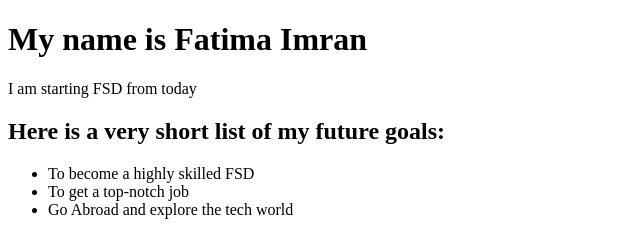
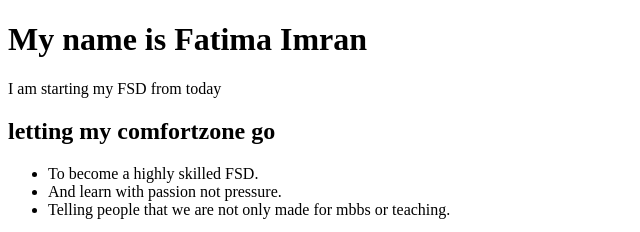
Before and after one commit to fatima-imran8/my-first-project, a plain HTML site: page index.html in a window 1280 px wide. Shown: the top 232 px of the page, without its empty margins (0-640 px from the left). Drawn offline with Linux system fonts and the light colour scheme.

Commit message:
Update index.html

```diff
--- a/index.html
+++ b/index.html
@@ -5,12 +5,12 @@
   </head>
   <body>
   <h1>My name is Fatima Imran</h1>
-  <p>I am starting FSD from today</p>
-  <h2>Here is a very short list of my future goals: </h2>
+  <p>I am starting my FSD from today</p>
+  <h2>letting my comfortzone go </h2>
   <ul>
-    <li>To become a highly skilled FSD</li>
-    <li> To get a top-notch job</li>
-    <li>Go Abroad and explore the tech world</li>
+    <li>To become a highly skilled FSD.</li>
+    <li> And learn with passion not pressure.</li>
+    <li>Telling people that we are not only made for mbbs or teaching.</li>
   </ul>
   <img src="/angry-birds-redand-chuck-q92gv6ohdhkrk34g.jpg" alt="Little Doctor" width="100">
   </body>
```
